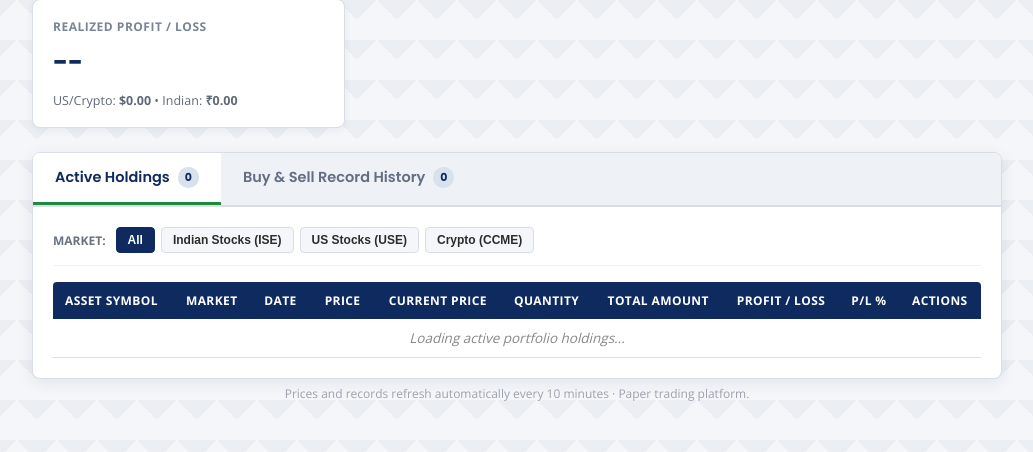
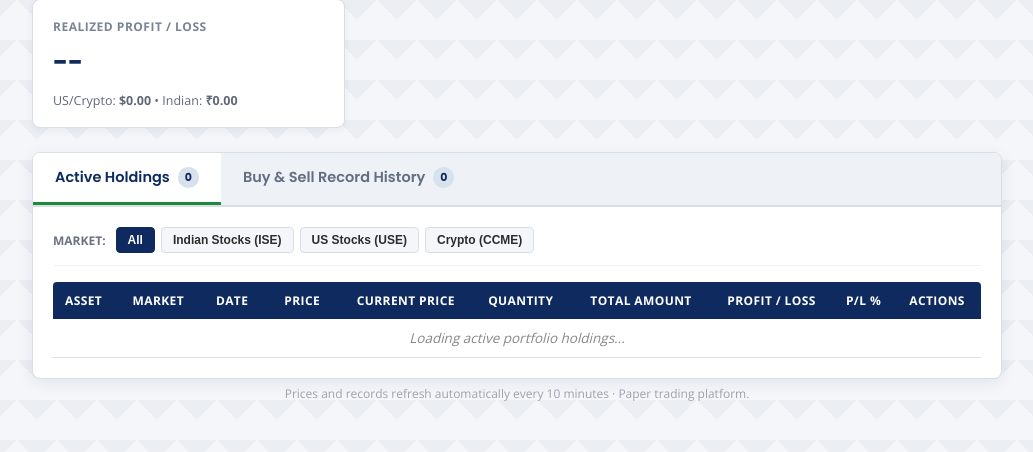
Before and after one commit to knox143/Tradeverse, a Flask app: template templates/portfolio.html in a window 1280 px wide. Shown: the part 440-892 px from the top of the page, without its empty margins (123-1156 px from the left). Run offline with Flask 3, Linux system fonts and the light colour scheme; the template is opened without the code that fills it, so the values that code supplies are empty.

Commit message:
Update table headers from 'Asset Symbol' to 'Asset' across all pages

```diff
--- a/public/static/js/portfolio.js
+++ b/public/static/js/portfolio.js
@@ -322,7 +322,7 @@ function submitQuickBuy() {
     const submitBtn = document.getElementById('quickTradeSubmit');
 
     if (!quickBuyState.symbol) {
-        errorEl.textContent = 'Please enter or select an asset symbol.';
+        errorEl.textContent = 'Please enter or select an asset.';
         errorEl.classList.remove('hidden');
         return;
     }
--- a/templates/dashboard.html
+++ b/templates/dashboard.html
@@ -137,7 +137,7 @@
                         <tr>
                             <th>Date &amp; Time</th>
                             <th>Type</th>
-                            <th>Asset Symbol</th>
+                            <th>Asset</th>
                             <th>Market</th>
                             <th class="num">Quantity</th>
                             <th class="num">Execution Price</th>
--- a/templates/market.html
+++ b/templates/market.html
@@ -101,7 +101,7 @@
                         <tr>
                             <th>Date &amp; Time</th>
                             <th>Type</th>
-                            <th>Asset Symbol</th>
+                            <th>Asset</th>
                             <th class="num">Quantity</th>
                             <th class="num">Execution Price</th>
                             <th class="num">Total Amount</th>
--- a/templates/portfolio.html
+++ b/templates/portfolio.html
@@ -138,7 +138,7 @@
                     <table class="portfolio-table">
                         <thead>
                             <tr>
-                                <th>Asset Symbol</th>
+                                <th>Asset</th>
                                 <th>Market</th>
                                 <th>Date</th>
                                 <th class="num">Price</th>
@@ -181,7 +181,7 @@
                             <tr>
                                 <th>Date & Time</th>
                                 <th>Type</th>
-                                <th>Asset Symbol</th>
+                                <th>Asset</th>
                                 <th>Market</th>
                                 <th class="num">Quantity</th>
                                 <th class="num">Execution Price</th>
```
